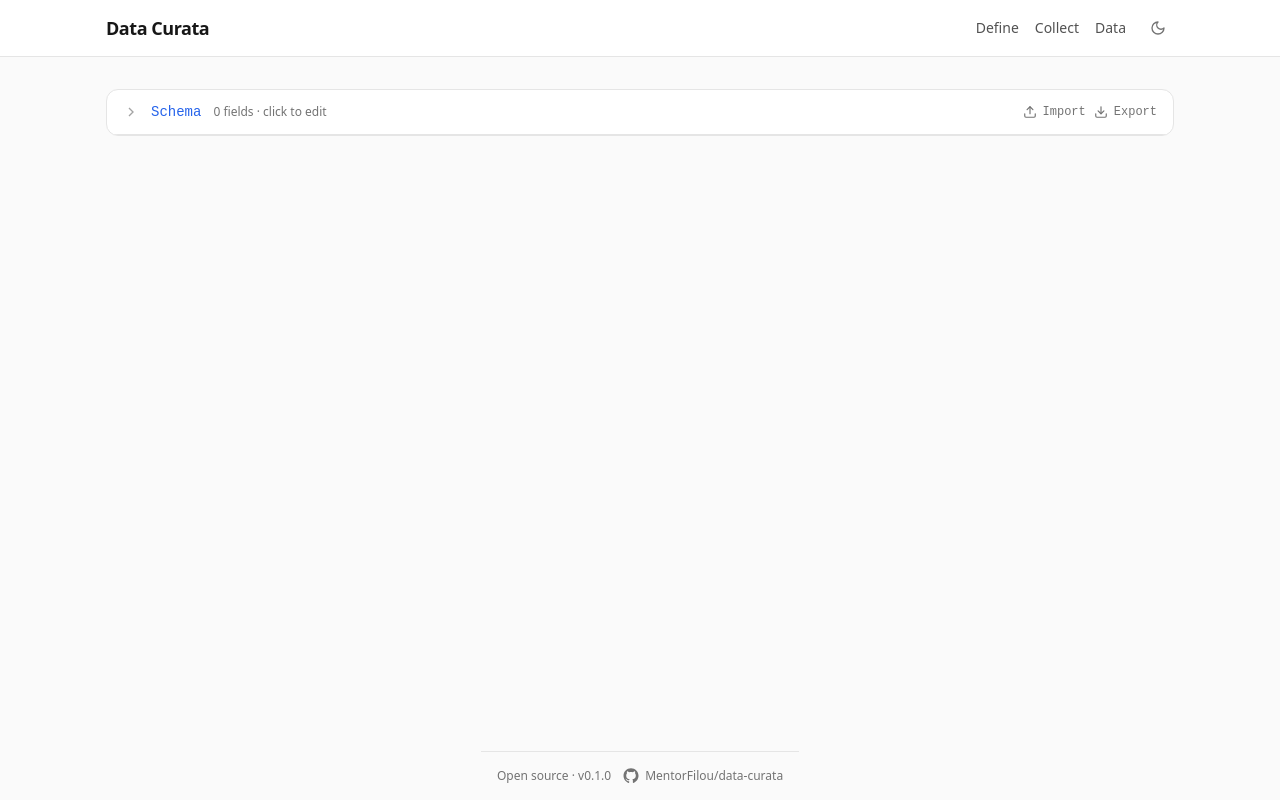
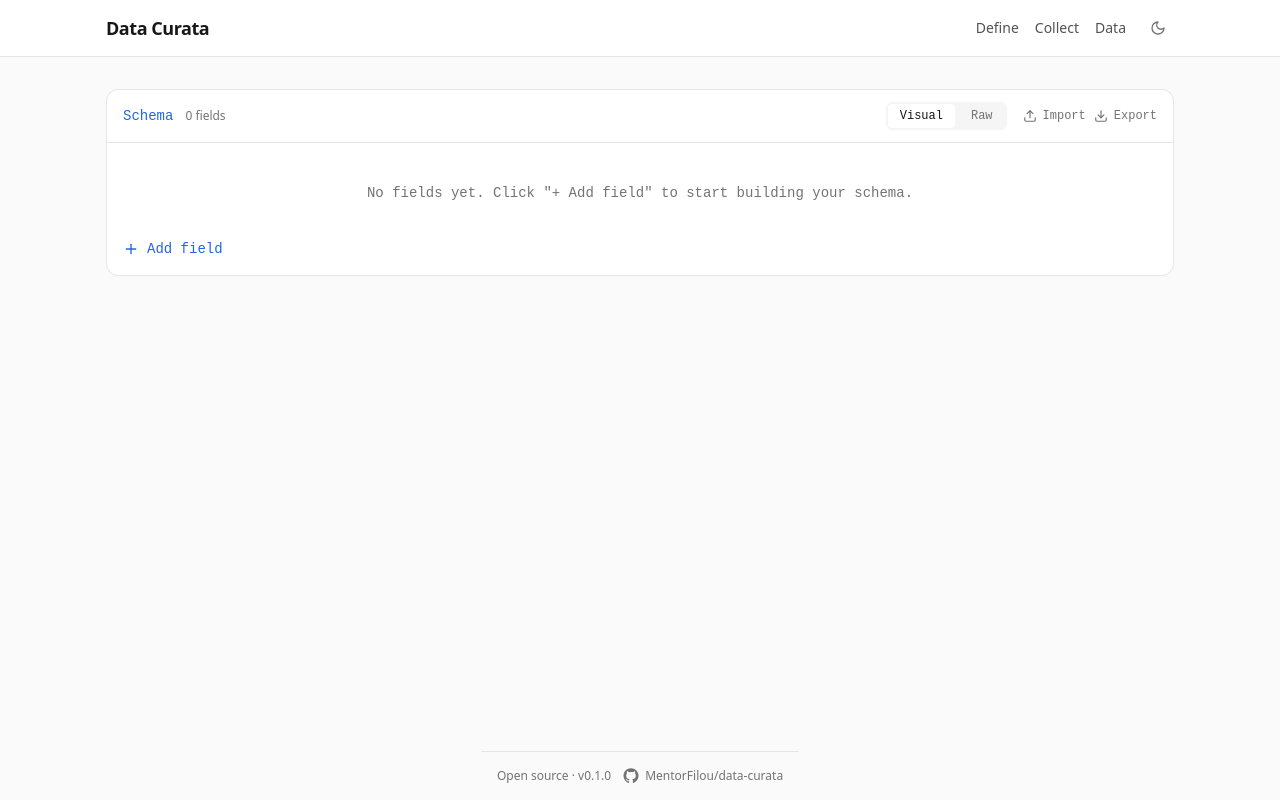
Before and after one commit to MentorFilou/data-curata, a Vue app: page /define in a window 1280 px wide. Built offline with nearby package versions, Linux system fonts and the light colour scheme.

Commit message:
feat: remove toggling for SchemaEditor as it now lives on its own page

```diff
--- a/src/components/schema/SchemaEditor.vue
+++ b/src/components/schema/SchemaEditor.vue
@@ -10,12 +10,7 @@ const schemaStore = useSchemaStore()
 const uiStore = useUiStore()
 
 const fieldCount = computed(() => schemaStore.schema.fields.length)
-const expanded = computed(() => uiStore.schemaEditorExpanded)
 const mode = computed(() => uiStore.schemaEditorMode)
-
-function toggleExpanded() {
-  uiStore.toggleSchemaEditor()
-}
 
 function setMode(m: 'visual' | 'raw') {
   uiStore.setSchemaEditorMode(m)
@@ -30,37 +25,16 @@ function setMode(m: 'visual' | 'raw') {
     <div
       class="flex items-center justify-between px-4 py-3 border-b border-neutral-200 dark:border-neutral-700"
     >
-      <button
-        class="flex-1 text-left flex items-center gap-3 text-neutral-700 hover:text-neutral-900 dark:text-neutral-300 dark:hover:text-white transition-colors"
-        :aria-expanded="expanded"
-        @click="toggleExpanded"
-      >
-        <svg
-          :class="[
-            'w-4 h-4 transition-transform text-neutral-400 dark:text-neutral-500',
-            expanded ? 'rotate-90' : '',
-          ]"
-          xmlns="http://www.w3.org/2000/svg"
-          viewBox="0 0 24 24"
-          fill="none"
-          stroke="currentColor"
-          stroke-width="2"
-        >
-          <polyline points="9 18 15 12 9 6" />
-        </svg>
+      <div class="flex items-center gap-3">
         <span class="text-accent-600 dark:text-accent-400">Schema</span>
         <span class="text-neutral-500 font-sans text-xs">
-          {{ fieldCount }} {{ fieldCount === 1 ? 'field' : 'fields' }} · click to
-          {{ expanded ? 'collapse' : 'edit' }}
+          {{ fieldCount }} {{ fieldCount === 1 ? 'field' : 'fields' }}
         </span>
-      </button>
+      </div>
 
       <div class="flex items-center gap-4">
         <!-- Mode toggle -->
-        <div
-          v-if="expanded"
-          class="flex items-center gap-1 bg-neutral-100 dark:bg-neutral-700 rounded-md p-0.5"
-        >
+        <div class="flex items-center gap-1 bg-neutral-100 dark:bg-neutral-700 rounded-md p-0.5">
           <button
             :class="[
               'px-3 py-1 text-xs rounded transition-colors',
@@ -89,7 +63,7 @@ function setMode(m: 'visual' | 'raw') {
     </div>
 
     <!-- Body -->
-    <div v-if="expanded">
+    <div>
       <SchemaVisualBuilder v-if="mode === 'visual'" />
       <SchemaRawEditor v-else />
     </div>
--- a/src/stores/ui.ts
+++ b/src/stores/ui.ts
@@ -18,7 +18,6 @@ function applyTheme(t: Theme) {
 export const useUiStore = defineStore('ui', () => {
   const editMode = ref(false)
   const schemaEditorMode = ref<SchemaEditorMode>('visual')
-  const schemaEditorExpanded = ref(false)
   const toasts = ref<Toast[]>([])
   const theme = ref<Theme>((localStorage.getItem('theme') as Theme) ?? 'light')
 
@@ -31,10 +30,6 @@ export const useUiStore = defineStore('ui', () => {
 
   function setSchemaEditorMode(mode: SchemaEditorMode): void {
     schemaEditorMode.value = mode
-  }
-
-  function toggleSchemaEditor(): void {
-    schemaEditorExpanded.value = !schemaEditorExpanded.value
   }
 
   function toggleTheme(): void {
@@ -56,12 +51,10 @@ export const useUiStore = defineStore('ui', () => {
   return {
     editMode,
     schemaEditorMode,
-    schemaEditorExpanded,
     toasts,
     theme,
     toggleEditMode,
     setSchemaEditorMode,
-    toggleSchemaEditor,
     toggleTheme,
     addToast,
     removeToast,
```
Also changed, not shown: 1 other file (tests, documents, lock files or other folders).
